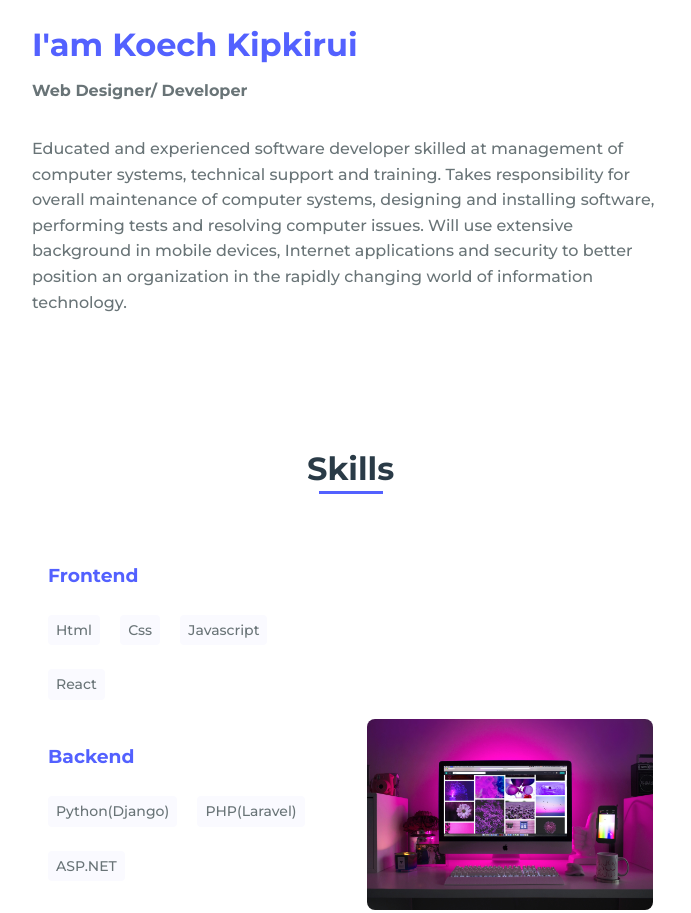
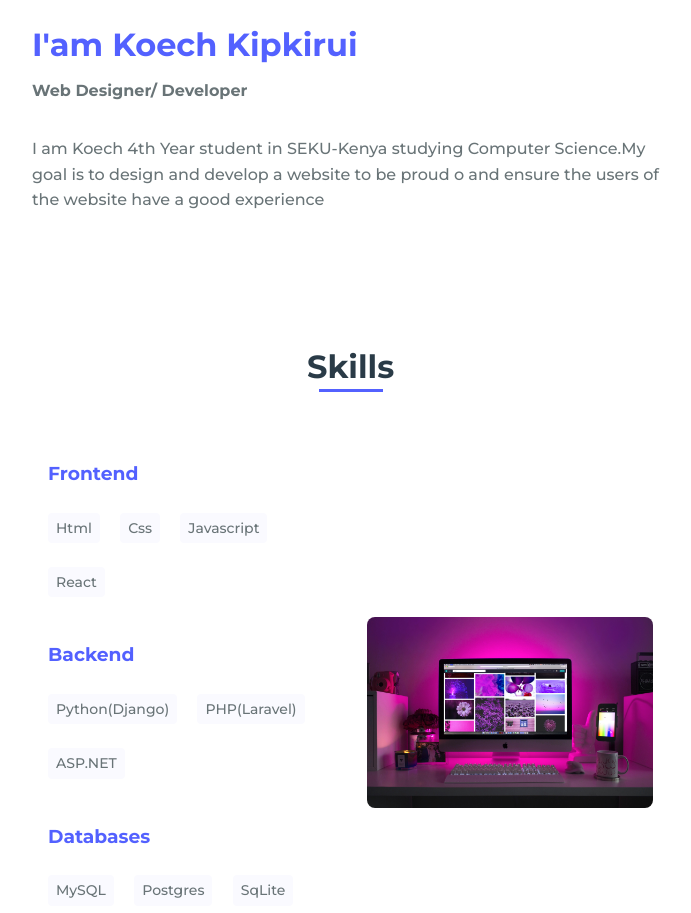
Before and after one commit to kipkirui88/portfolio, a plain HTML site: page index.html in a window 1280 px wide. Shown: the part 880-1793 px from the top of the page, without its empty margins (528-1219 px from the left). Drawn offline with nearby package versions, Linux system fonts and the light colour scheme.

Commit message:
Update index.html

```diff
--- a/index.html
+++ b/index.html
@@ -62,10 +62,8 @@
                     <div>
                         <h2 class="about__subtitle">I'am Koech Kipkirui</h2>
                         <span class="about__profession"><b>Web Designer/ Developer</b></span>
-                        <p class="about__text">Educated and experienced software developer skilled at management of computer systems, technical support and training.
-                            Takes responsibility for overall maintenance of computer systems, designing and installing software, performing tests and resolving computer issues.
-                            Will use extensive background in mobile devices,
-                            Internet applications and security to better position an organization in the rapidly changing world of information technology.</p>
+                        <p class="about__text">I am Koech 4th Year student in SEKU-Kenya studying Computer Science.My goal is  to design and develop a website to be proud o and
+                            ensure the users of the website have a good experience</p>
 
 <!--
                     </div>
```
